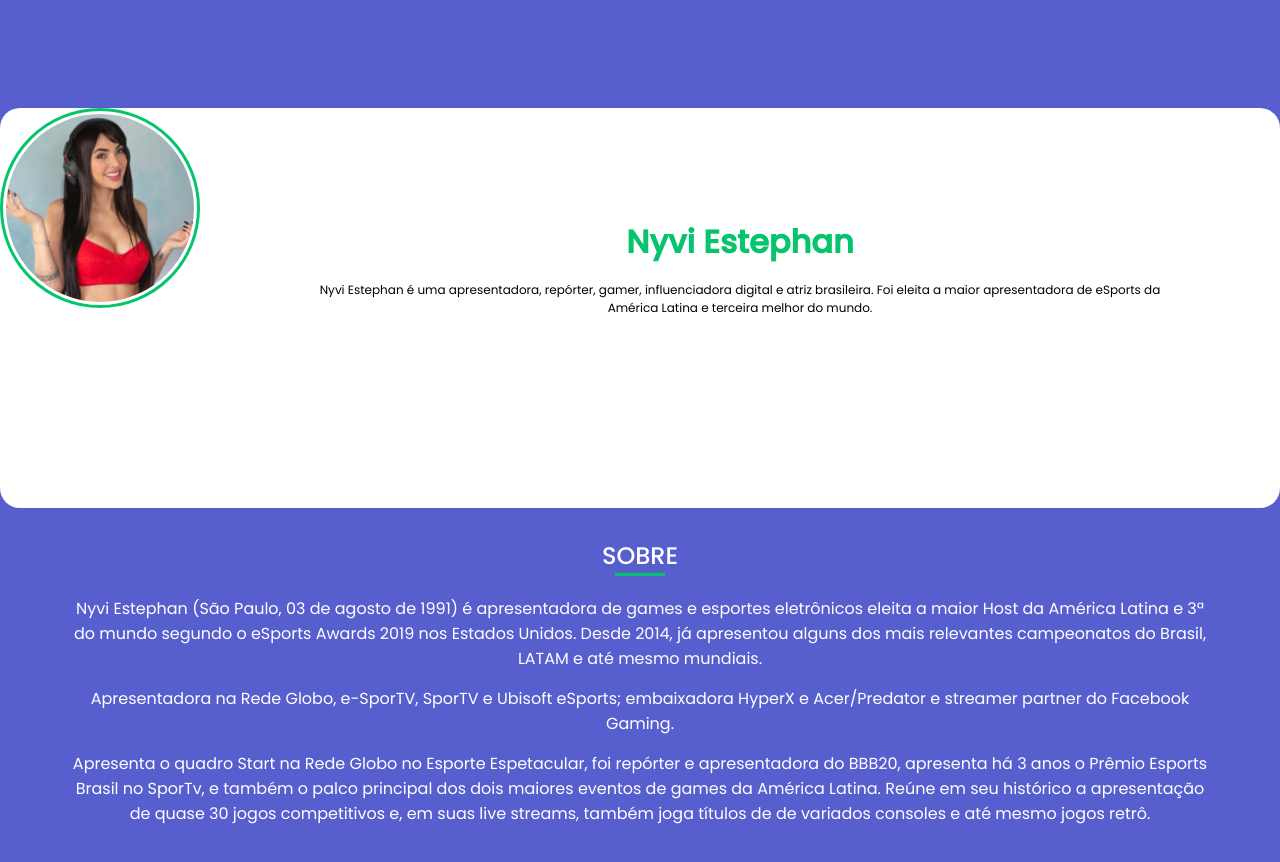
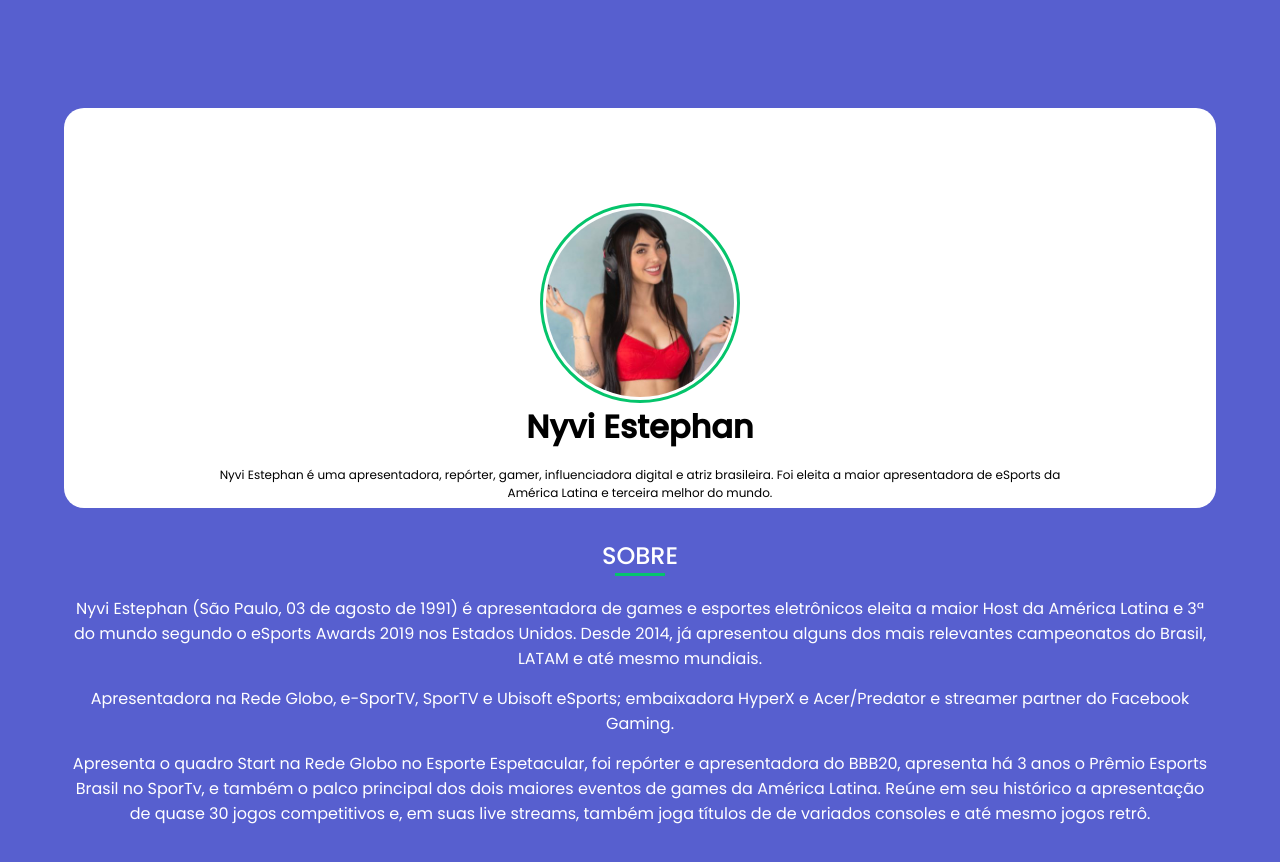
Before and after one commit to cfcamargo/nyvi-tribute, a plain HTML site: page index.html in a window 1280 px wide. Drawn offline with Linux system fonts and the light colour scheme.

Commit message:
reordenando a area header

```diff
--- a/css/main.css
+++ b/css/main.css
@@ -54,7 +54,7 @@ body{
     clear: both;
 }
 
-header{
+#topo {
     width: 90%;
     height: 400px;
     background-color: white;
@@ -63,13 +63,23 @@ header{
     display: flex;
     flex-direction: column;
     align-items: center;
-    padding-bottom: 200px;
+    padding-bottom: 50px;
+
+}
+
+.header-init {
+    display: flex;
+    flex-direction: column;
+    align-items: center;
+    justify-content:center;
+    margin-top: 140px;
 }
 
 .header-body{
     display: flex;
     flex-direction: column;
     align-items: center;
+    justify-content:center;
 }
 
 .avatar{
@@ -96,7 +106,7 @@ header{
 }
 
 
-header .header-body h1 {
+header .header-resume .header-body h1 {
     margin-top: 120px;
     color: var(--bg-color-secondary);
 }
@@ -148,6 +158,7 @@ header .header-body p{
 
 .about-video{
     width: 90%;
+    height: 250px;
     margin-top: 30px;
 }
 
@@ -162,6 +173,10 @@ header .header-body p{
         background-color: white;
         display: flex;
         flex-direction: row;
+        justify-content:center;
+        align-items: center;
+        margin-top: 0;
+        border-radius:0;
 
     }
 
@@ -173,11 +188,11 @@ header .header-body p{
         padding: 3px;
         border: 3px solid var(--bg-color-secondary);
         position: static;
-        flex: 1;
+
 
     }
 
     .header-body{
-        flex: 1;
+
     }
 }
--- a/index.html
+++ b/index.html
@@ -18,7 +18,8 @@
 
 <body>
 
-    <header>
+    <header id="topo">
+        <div class="header-init">
             <div class="avatar">
                 <div class="profile-avatar">
                 </div>
@@ -35,6 +36,8 @@
                 </p>
 
             </div>
+        </div>
+
 
         <div class="header-end">
 
@@ -71,7 +74,7 @@
                     retrô.</p>
 
                 <div class="about-video">
-                    <iframe width="100%" height="auto" src="https://www.youtube.com/embed/amBtnf69eQU"
+                    <iframe width="100%" height="100%" src="https://www.youtube.com/embed/amBtnf69eQU"
                         title="YouTube video player" frameborder="0"
                         allow="accelerometer; autoplay; clipboard-write; encrypted-media; gyroscope; picture-in-picture"
                         allowfullscreen>
```
Lines whose indentation alone changed are shown as unchanged.
